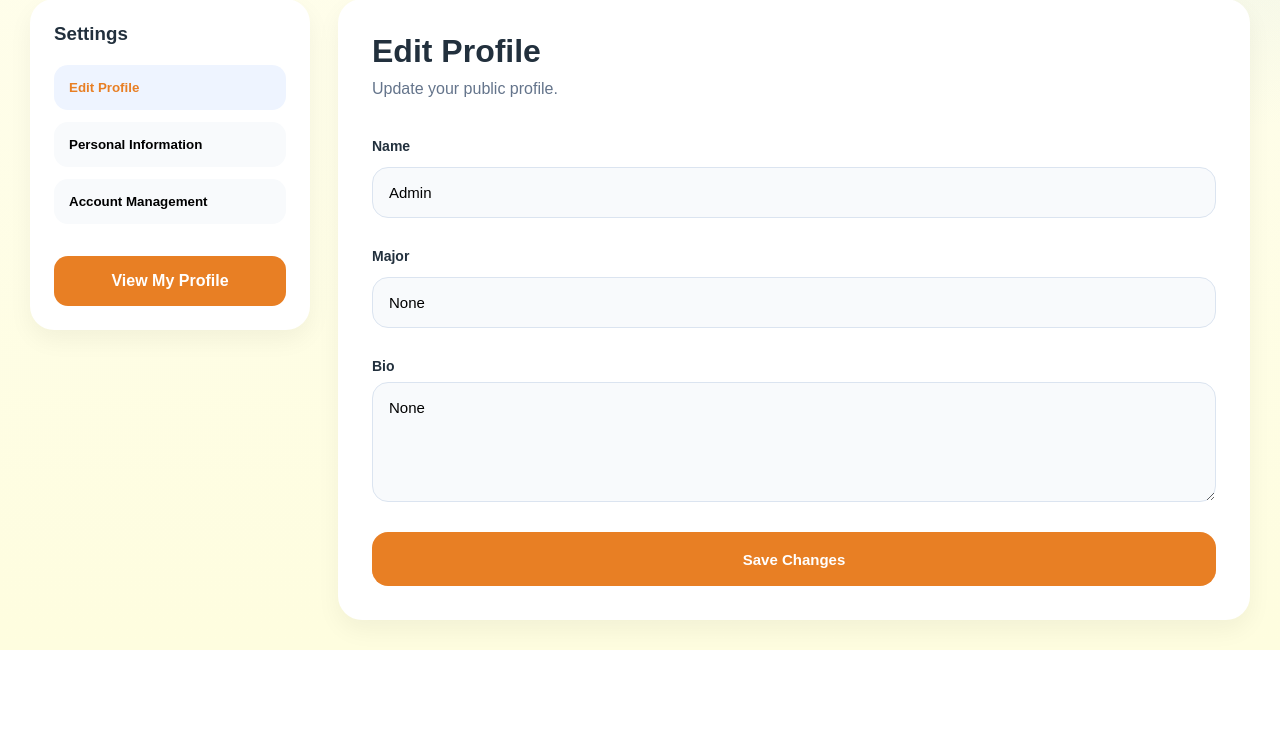
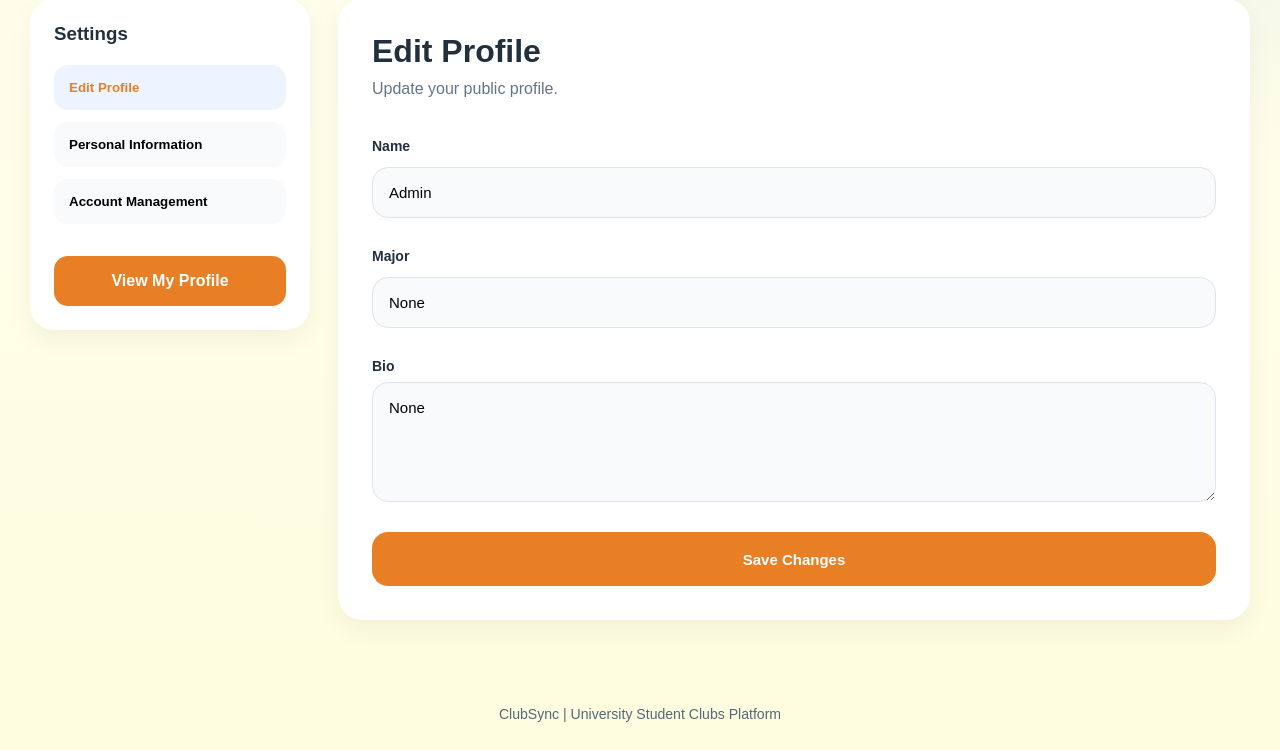
Before and after one commit to HirushikaWickramaarachchi/AgileProject, a Flask app: page /profile-edit in a window 1280 px wide. Shown: the part 443-1193 px from the top of the page. Before the commit the page ends 1093 px from the top, so only its background shows below. Run offline with Flask 3, Linux system fonts and the light colour scheme; a user stored in the database is signed in; some libraries are stand-ins or nearby versions.

Commit message:
style: add shared footer to profile edit page (#110)

```diff
--- a/templates/profile_edit.html
+++ b/templates/profile_edit.html
@@ -373,5 +373,8 @@
         button.classList.add("active");
       }
     </script>
+        <footer class="clubs-footer">
+          <p>ClubSync | University Student Clubs Platform</p>
+        </footer>
   </body>
 </html>
```
